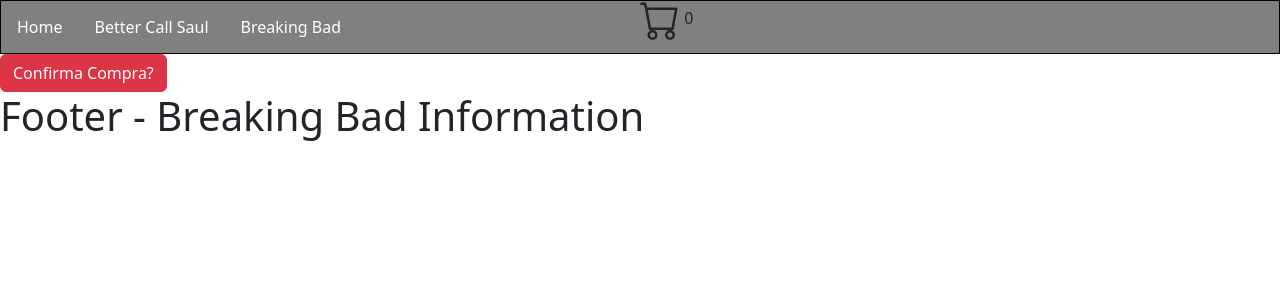
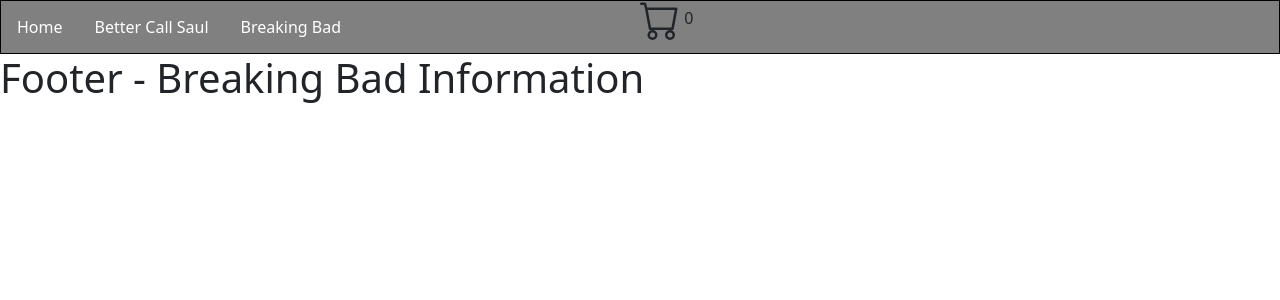
Before and after one commit to orwellforfai/react, a React (Create React App) app: page /cart in a window 1280 px wide. Shown: the top 300 px of the page. Built offline with nearby package versions, Linux system fonts and the light colour scheme.

Commit message:
Formulario creado

```diff
--- a/src/components/Form/Form.jsx
+++ b/src/components/Form/Form.jsx
@@ -3,7 +3,7 @@
 
 const Form = () => {
 
-    <h1>Checkout</h1>
+
     const formik = useFormik({
         initialValues: {
             firstName: '',
@@ -16,6 +16,7 @@
         }
     })
     return (
+
         <div>
             <form onSubmit={formik.handleSubmit}>
                 <label htmlFor="firstName">First Name</label>
--- a/src/containers/CartContainer/cartContainer.jsx
+++ b/src/containers/CartContainer/cartContainer.jsx
@@ -13,7 +13,6 @@
             {products.map(product => {
                 return <CartItem key={product.id} item={product}/>
             })}
-            <button className='btn btn-danger sm-3' > Confirma Compra?</button>
         </div>
     );
 };
```
